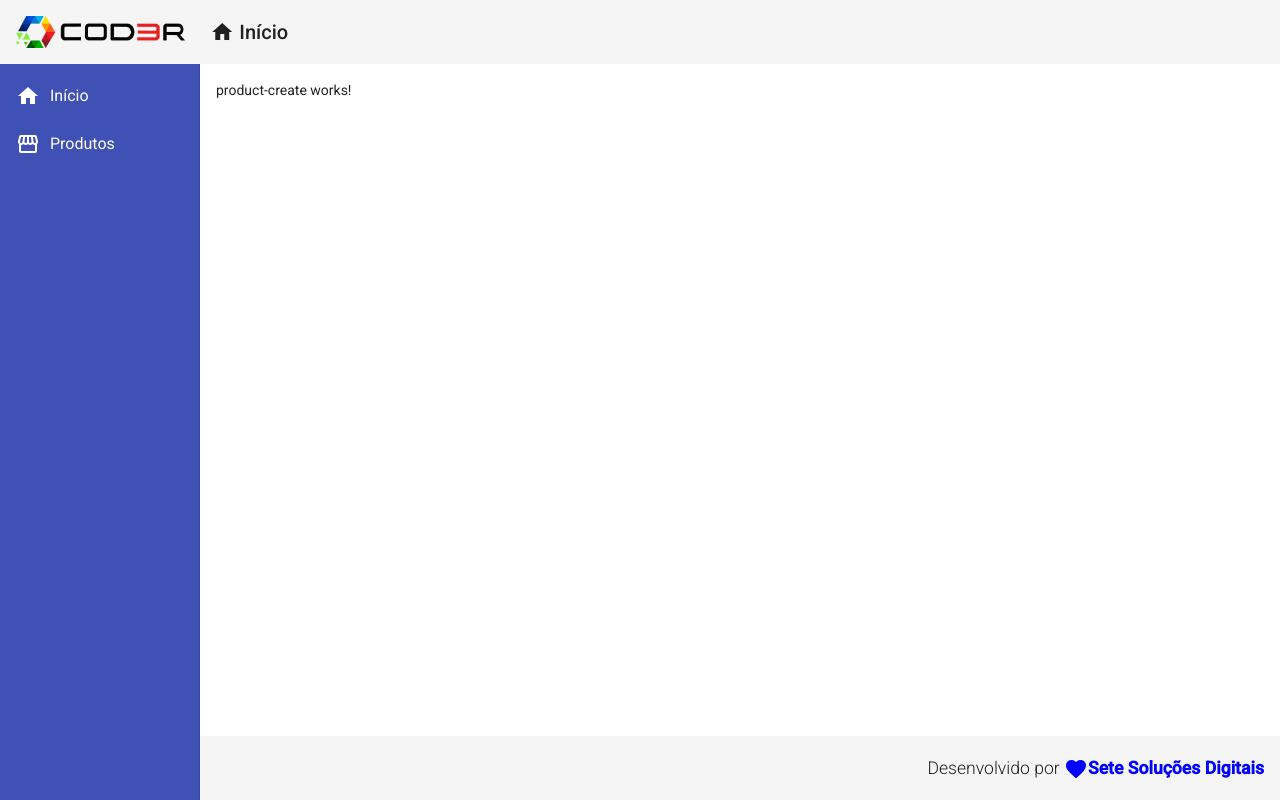
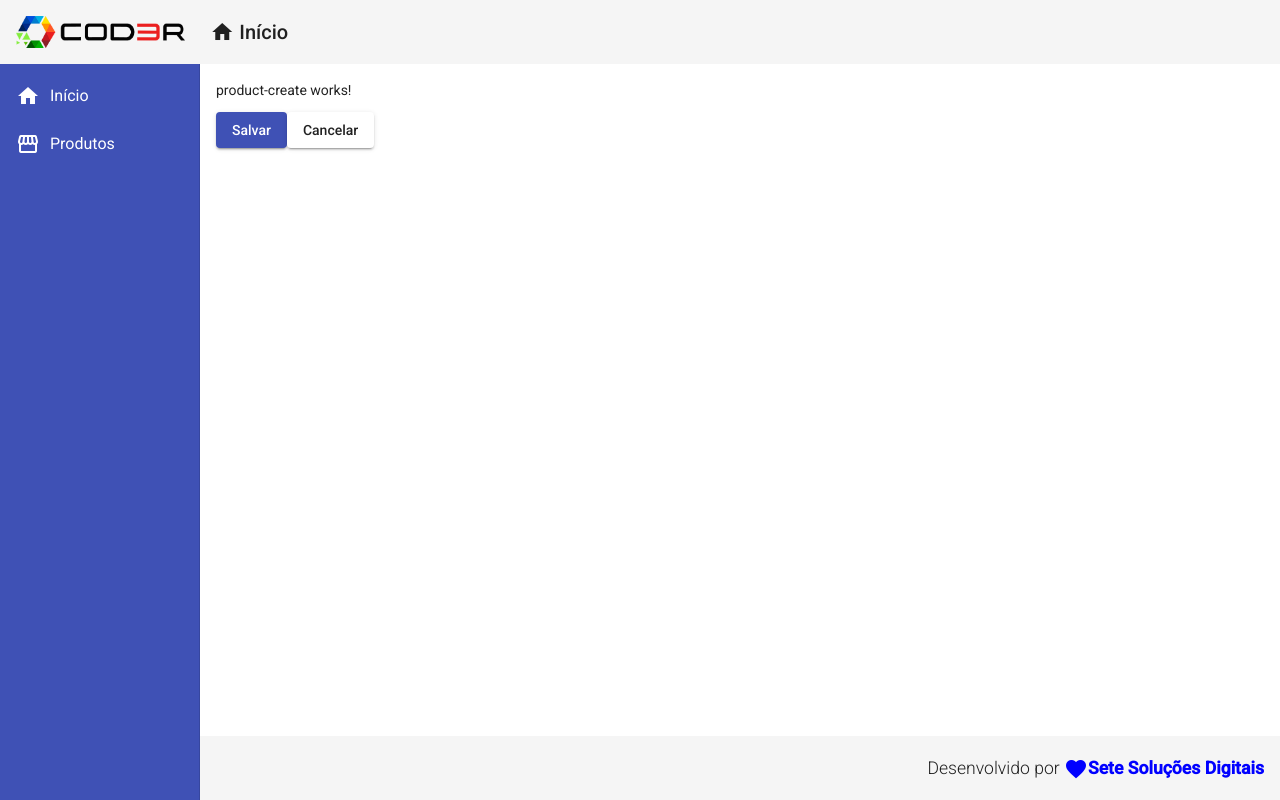
Before and after one commit to diegominelli/Angular-Cod3r, an Angular app: page /product/create in a window 1280 px wide. Built offline with nearby package versions, Linux system fonts and the light colour scheme.

Commit message:
Criação e implementação do service

```diff
--- a/src/app/app.module.ts
+++ b/src/app/app.module.ts
@@ -19,6 +19,7 @@
 import { ForDirective } from './directives/for.directive';
 import { ProductCreateComponent } from './components/product/product-create/product-create.component';
 import { MatButtonModule } from '@angular/material/button';
+import { MatSnackBarModule, MatSnackBar } from '@angular/material/snack-bar';
 
 
 
@@ -42,7 +43,8 @@
     MatSidenavModule,
     MatListModule,
     MatCardModule,
-    MatButtonModule
+    MatButtonModule,
+    MatSnackBarModule
   ],
   providers: [],
   bootstrap: [AppComponent]
--- a/src/app/components/product/product-create/product-create.component.html
+++ b/src/app/components/product/product-create/product-create.component.html
@@ -1 +1,9 @@
 <p>product-create works!</p>
+
+<button mat-raised-button (click)="createProduct()" color="primary">
+  Salvar
+</button>
+
+<button mat-raised-button (click)="cancel()">
+  Cancelar
+</button>
--- a/src/app/components/product/product-create/product-create.component.ts
+++ b/src/app/components/product/product-create/product-create.component.ts
@@ -1,4 +1,6 @@
+import { ProductService } from './../product.service';
 import { Component, OnInit } from '@angular/core';
+import { Router } from '@angular/router';
 
 @Component({
   selector: 'app-product-create',
@@ -7,8 +9,17 @@
 })
 export class ProductCreateComponent implements OnInit {
 
-  constructor() { }
+  constructor(private productService: ProductService,
+    private router: Router) { }
 
   ngOnInit(): void {
   }
+
+  createProduct(): void {
+    this.productService.showMessege('Produto criado')
+  }
+
+  cancel(): void {
+    this.router.navigate(['/products'])
+  }
 }
--- /dev/null
+++ b/src/app/components/product/product.service.ts
@@ -0,0 +1,18 @@
+import { Injectable } from '@angular/core';
+import { MatSnackBar} from '@angular/material/snack-bar'
+
+@Injectable({
+  providedIn: 'root'
+})
+export class ProductService {
+
+  constructor(private snackBar: MatSnackBar) { }
+
+  showMessege(msg: string): void {
+    this.snackBar.open(msg, 'X', {
+      duration: 3000,
+      horizontalPosition: "right",
+      verticalPosition: "top"
+    })
+  }
+}
```
Also changed, not shown: 1 other file (tests, documents, lock files or other folders).
